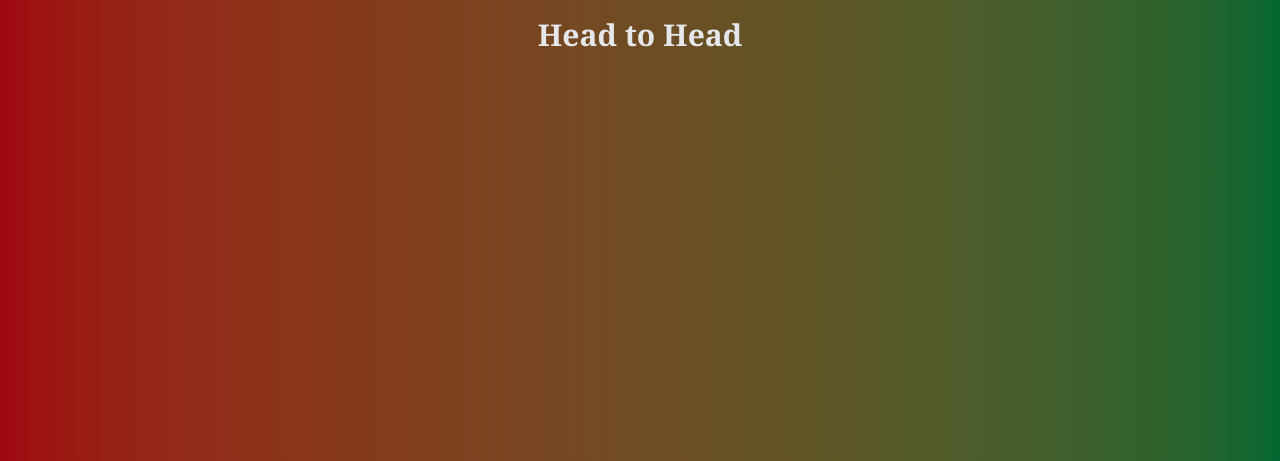
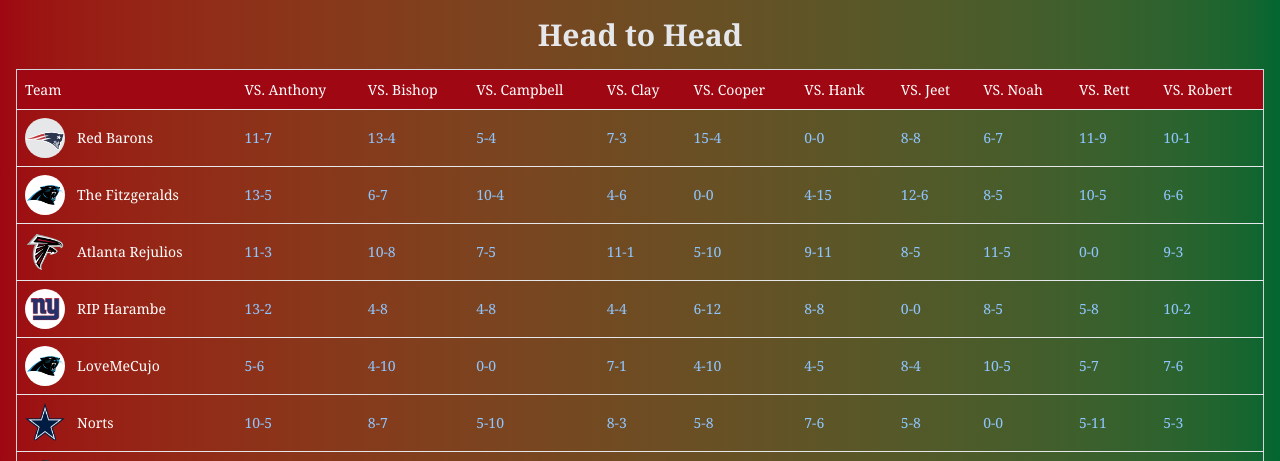
Before and after one commit to Jeetp45/fantasy-football-tracker, a React (Vite) app in the folder fantasy-tracker/: page /versus in a window 1280 px wide. Shown: the part 339-800 px from the top of the page. Built offline with nearby package versions, Linux system fonts and the light colour scheme.

Commit message:
feat: create versus table with styling, fixed some code for modularity

```diff
--- a/fantasy-tracker/src/components/ui/Leaderboard.tsx
+++ b/fantasy-tracker/src/components/ui/Leaderboard.tsx
@@ -10,6 +10,14 @@ import TeamRow from './TeamRow';
 import { teams } from '@/data/teams';
 
 const Leaderboard = () => {
+  const headers = [
+    'Team',
+    'Seasons',
+    'Record',
+    'Win%',
+    'League Rating',
+    'Trophies',
+  ];
   return (
     <div className='container mx-auto p-8'>
       <h1 className='flex justify-center text-gray-200 text-xl sm:text-2xl md:text-3xl font-serif font-bold mb-10'>
@@ -18,14 +26,11 @@ const Leaderboard = () => {
       <Table className='w-full border border-gray-300 shadow-xl'>
         <TableHeader>
           <TableRow className='font-serif'>
-            <TableHead className='text-white bg-red-500 '>Team</TableHead>
-            <TableHead className='text-white bg-red-500 '>Seasons</TableHead>
-            <TableHead className='text-white bg-red-500'>Record</TableHead>
-            <TableHead className='text-white bg-red-500'>Win%</TableHead>
-            <TableHead className='text-white bg-red-500'>
-              League Rating
-            </TableHead>
-            <TableHead className='text-white bg-red-500'>Trophies</TableHead>
+            {headers.map((name, index) => (
+              <TableHead className='text-white bg-red-500 ' key={index}>
+                {name}
+              </TableHead>
+            ))}
           </TableRow>
         </TableHeader>
         <TableBody>
--- a/fantasy-tracker/src/components/ui/TeamRow.tsx
+++ b/fantasy-tracker/src/components/ui/TeamRow.tsx
@@ -9,7 +9,7 @@ const TeamRow: React.FC<TeamProps> = ({ team }) => {
         <Avatar className='w-10 h-10'>
           <img src={team.logo} alt={team.name} />
         </Avatar>
-        <span className='font-serif'>{team.name}</span>
+        <span className='font-serif'>{team.team}</span>
       </TableCell>
       <TableCell className='font-serif'>{team.seasons}</TableCell>
       <TableCell className='font-serif'>{team.record}</TableCell>
--- a/fantasy-tracker/src/components/ui/Versus.tsx
+++ b/fantasy-tracker/src/components/ui/Versus.tsx
@@ -1,8 +1,8 @@
 import VersusCard from './VersusCard';
+import VersusTable from './VersusTable';
 import { stats } from '@/data/versusstats';
 import { teams } from '@/data/teams';
 
-//{teams.map(team => ())}
 const Versus = () => {
   return (
     <div className='flex flex-col px-4 py-4'>
@@ -19,6 +19,9 @@ const Versus = () => {
       <h1 className='text-center text-gray-200 text-xl sm:text-2xl md:text-3xl font-serif font-bold py-4'>
         Head to Head
       </h1>
+      <div>
+        <VersusTable teams={teams} />
+      </div>
     </div>
   );
 };
--- /dev/null
+++ b/fantasy-tracker/src/components/ui/VersusRow.tsx
@@ -0,0 +1,37 @@
+import { TeamProps } from '@/types/leaderboardteam';
+import { TableRow, TableCell } from '@/components/ui/table';
+import { Avatar } from '@/components/ui/avatar';
+import { VersusHistory } from '@/types/versushistory';
+
+const VersusRow = ({ team }: TeamProps) => {
+  const versusHistory: VersusHistory = team.versusHistory;
+  const opponentKeys: (keyof VersusHistory)[] = [
+    'vsAnthony',
+    'vsBishop',
+    'vsCampbell',
+    'vsClay',
+    'vsCooper',
+    'vsHank',
+    'vsJeet',
+    'vsNoah',
+    'vsRett',
+    'vsRobert',
+  ];
+  return (
+    <TableRow>
+      <TableCell className='flex items-center space-x-3'>
+        <Avatar className='w-10 h-10'>
+          <img src={team.logo} alt={team.name} />
+        </Avatar>
+        <span className='font-serif text-white'>{team.team}</span>
+      </TableCell>
+      {opponentKeys.map((key) => (
+        <TableCell className='font-serif text-blue-300' key={key}>
+          {versusHistory[key]}
+        </TableCell>
+      ))}
+    </TableRow>
+  );
+};
+
+export default VersusRow;
--- /dev/null
+++ b/fantasy-tracker/src/components/ui/VersusTable.tsx
@@ -0,0 +1,48 @@
+import { TeamsProps } from '@/types/versushistory';
+import {
+  Table,
+  TableBody,
+  TableHead,
+  TableHeader,
+  TableRow,
+} from '@/components/ui/table';
+import VersusRow from './VersusRow';
+
+const opponents = [
+  'Anthony',
+  'Bishop',
+  'Campbell',
+  'Clay',
+  'Cooper',
+  'Hank',
+  'Jeet',
+  'Noah',
+  'Rett',
+  'Robert',
+];
+
+const VersusTable = ({ teams }: TeamsProps) => {
+  return (
+    <div>
+      <Table className='w-full border border-gray-300 shadow-xl'>
+        <TableHeader>
+          <TableRow className='font-serif'>
+            <TableHead className='text-white bg-red-800 '>Team</TableHead>
+            {opponents.map((name, index) => (
+              <TableHead className='text-white bg-red-800' key={index}>
+                VS. {name}
+              </TableHead>
+            ))}
+          </TableRow>
+        </TableHeader>
+        <TableBody>
+          {teams.map((team) => (
+            <VersusRow key={team.id} team={team} />
+          ))}
+        </TableBody>
+      </Table>
+    </div>
+  );
+};
+
+export default VersusTable;
--- a/fantasy-tracker/src/types/versushistory.ts
+++ b/fantasy-tracker/src/types/versushistory.ts
@@ -1,3 +1,5 @@
+import { Team } from './leaderboardteam';
+
 export interface VersusHistory {
   vsAnthony: string;
   vsBishop: string;
@@ -16,3 +18,7 @@ export interface VersusCardProps {
   matchup: string;
   description: string;
 }
+
+export interface TeamsProps {
+  teams: Team[];
+}
```
